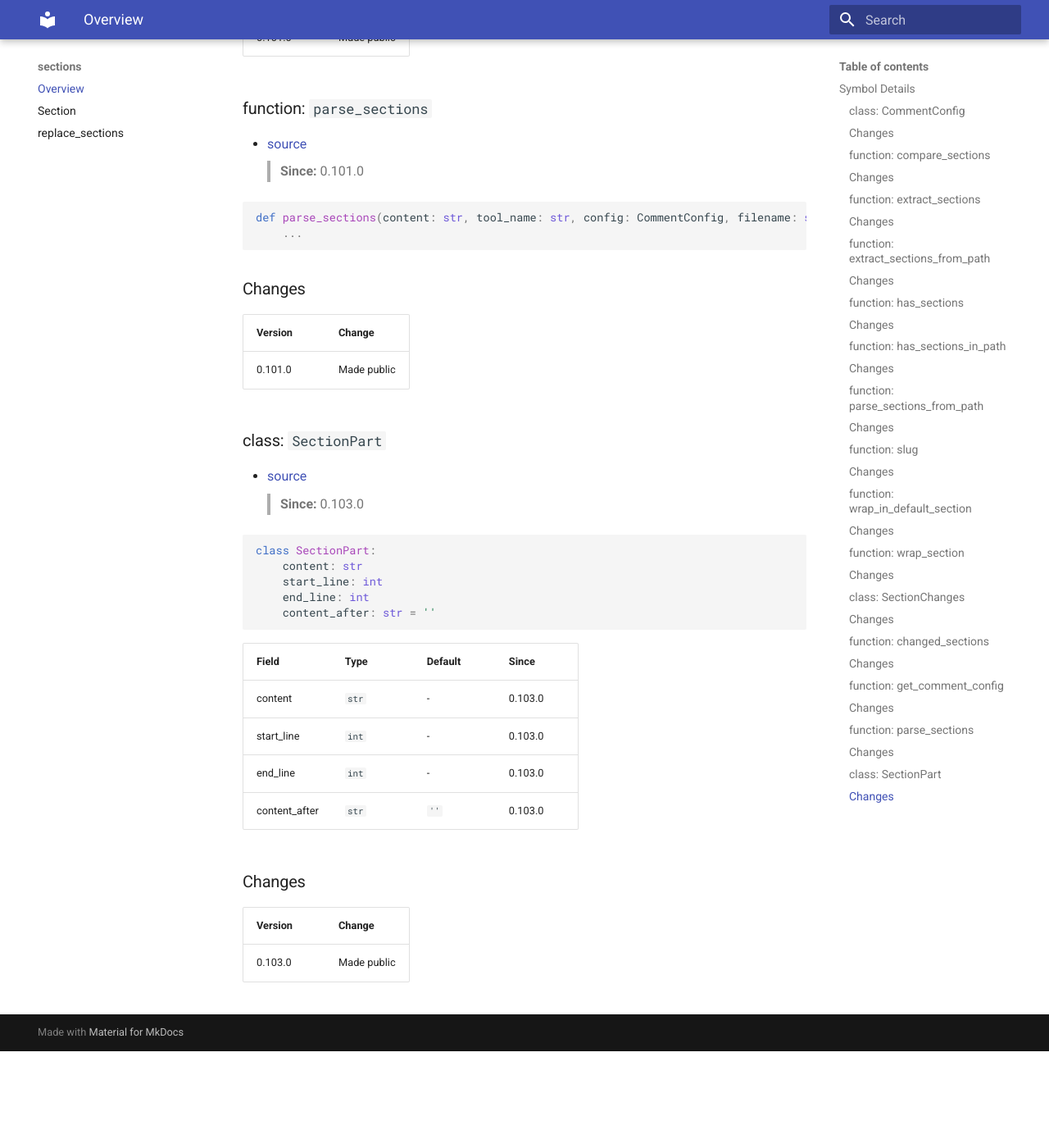
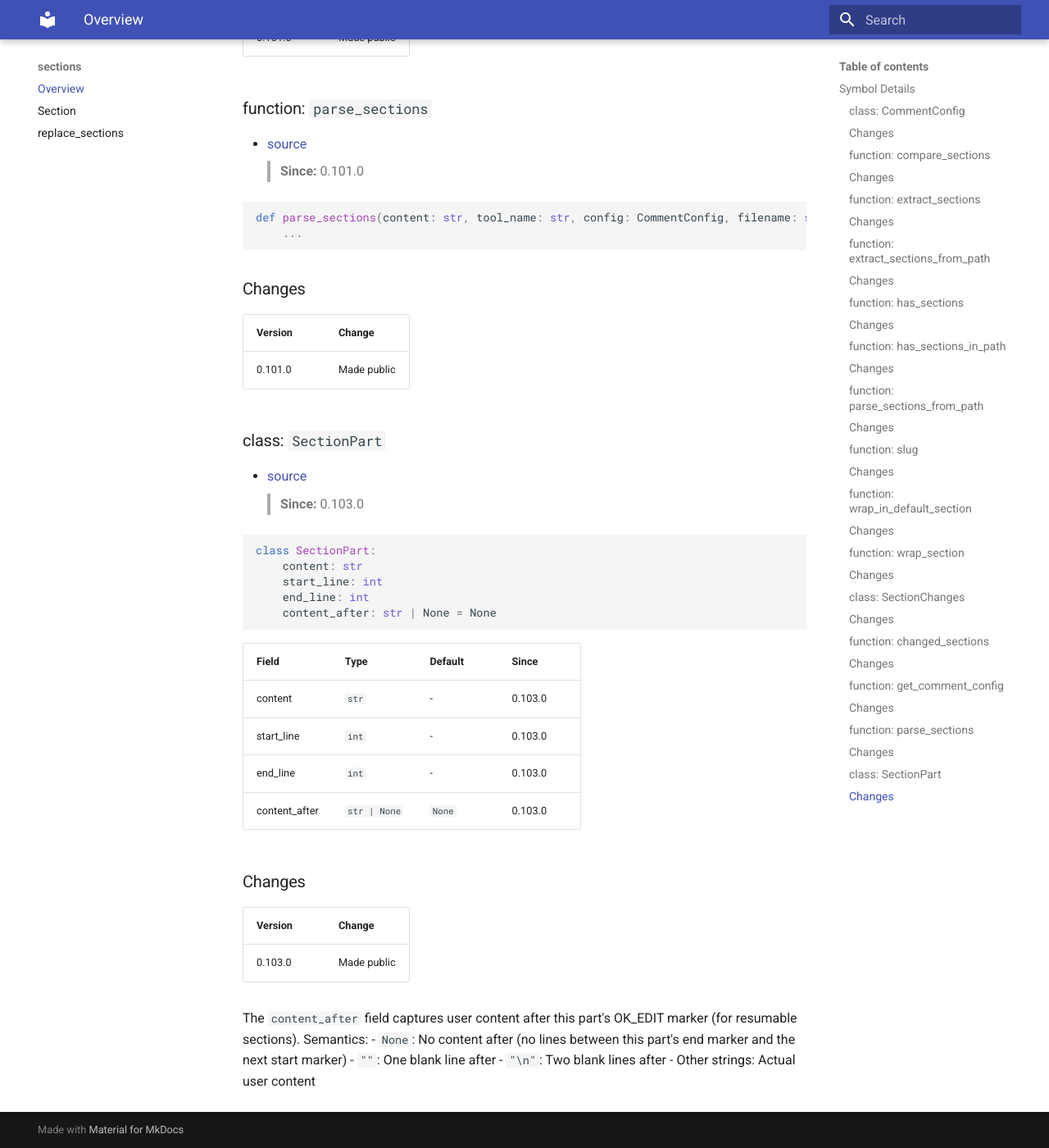
Before and after one commit to EspenAlbert/zero-3rdparty, an MkDocs documentation site: the page built from docs/sections/index.md, in a window 1280 px wide and 1400 px high, scrolled down 6557 px. Shown: the whole window at 82% size. Built offline with MkDocs 1.6.1 and Material for MkDocs 9.7.7, drawn with Linux system fonts in a browser that asks for light colours; before the commit the page ends 7839 px from its top, so only the background shows below that.

Commit message:
doc: Updates doc

````diff
--- a/docs/sections/index.md
+++ b/docs/sections/index.md
@@ -90,7 +90,7 @@ def extract_sections(content: str, tool_name: str, config: CommentConfig, filena
 <a id="extract_sections_from_path_def"></a>
 
 ### function: `extract_sections_from_path`
-- [source](../../zero_3rdparty/_internal/sections.py#L428)
+- [source](../../zero_3rdparty/_internal/sections.py#L426)
 > **Since:** 0.101.0
 
 ```python
@@ -126,7 +126,7 @@ def has_sections(content: str, tool_name: str, config: CommentConfig) -> bool:
 <a id="has_sections_in_path_def"></a>
 
 ### function: `has_sections_in_path`
-- [source](../../zero_3rdparty/_internal/sections.py#L423)
+- [source](../../zero_3rdparty/_internal/sections.py#L421)
 > **Since:** 0.101.0
 
 ```python
@@ -144,7 +144,7 @@ def has_sections_in_path(path: Path, tool_name: str) -> bool:
 <a id="parse_sections_from_path_def"></a>
 
 ### function: `parse_sections_from_path`
-- [source](../../zero_3rdparty/_internal/sections.py#L418)
+- [source](../../zero_3rdparty/_internal/sections.py#L416)
 > **Since:** 0.101.0
 
 ```python
@@ -306,7 +306,7 @@ class SectionPart:
     content: str
     start_line: int
     end_line: int
-    content_after: str = ''
+    content_after: str | None = None
 ```
 
 | Field | Type | Default | Since |
@@ -314,7 +314,7 @@ class SectionPart:
 | content | `str` | - | 0.103.0 |
 | start_line | `int` | - | 0.103.0 |
 | end_line | `int` | - | 0.103.0 |
-| content_after | `str` | `''` | 0.103.0 |
+| content_after | `str | None` | `None` | 0.103.0 |
 
 ### Changes
 
@@ -322,3 +322,9 @@ class SectionPart:
 |---------|--------|
 | 0.103.0 | Made public |
 <!-- === OK_EDIT: pkg-ext sectionpart_def === -->
+
+The `content_after` field captures user content after this part's OK_EDIT marker (for resumable sections). Semantics:
+- `None`: No content after (no lines between this part's end marker and the next start marker)
+- `""`: One blank line after
+- `"\n"`: Two blank lines after
+- Other strings: Actual user content
````
Also changed, not shown: docs/sections/replace_sections.md (+9 -0 lines), docs/sections/section.md (+8 -2 lines), 1 other file.
